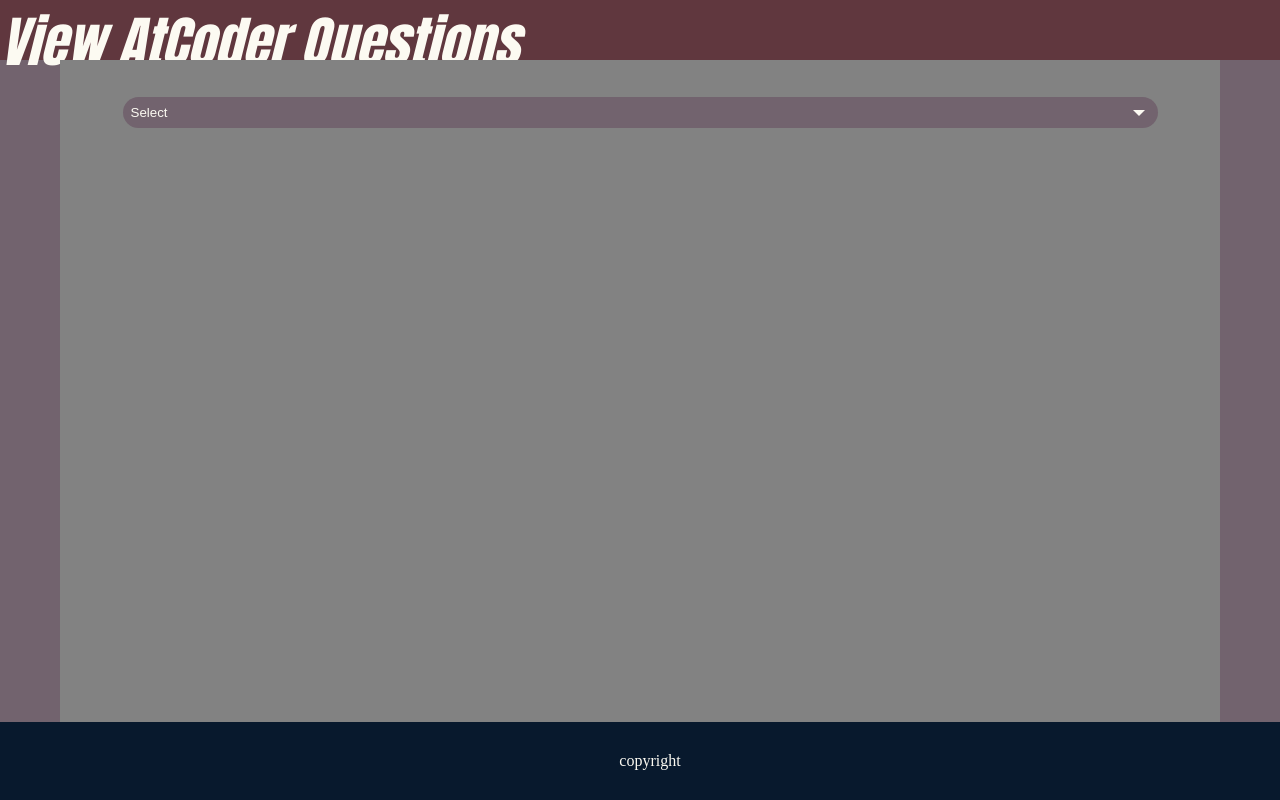
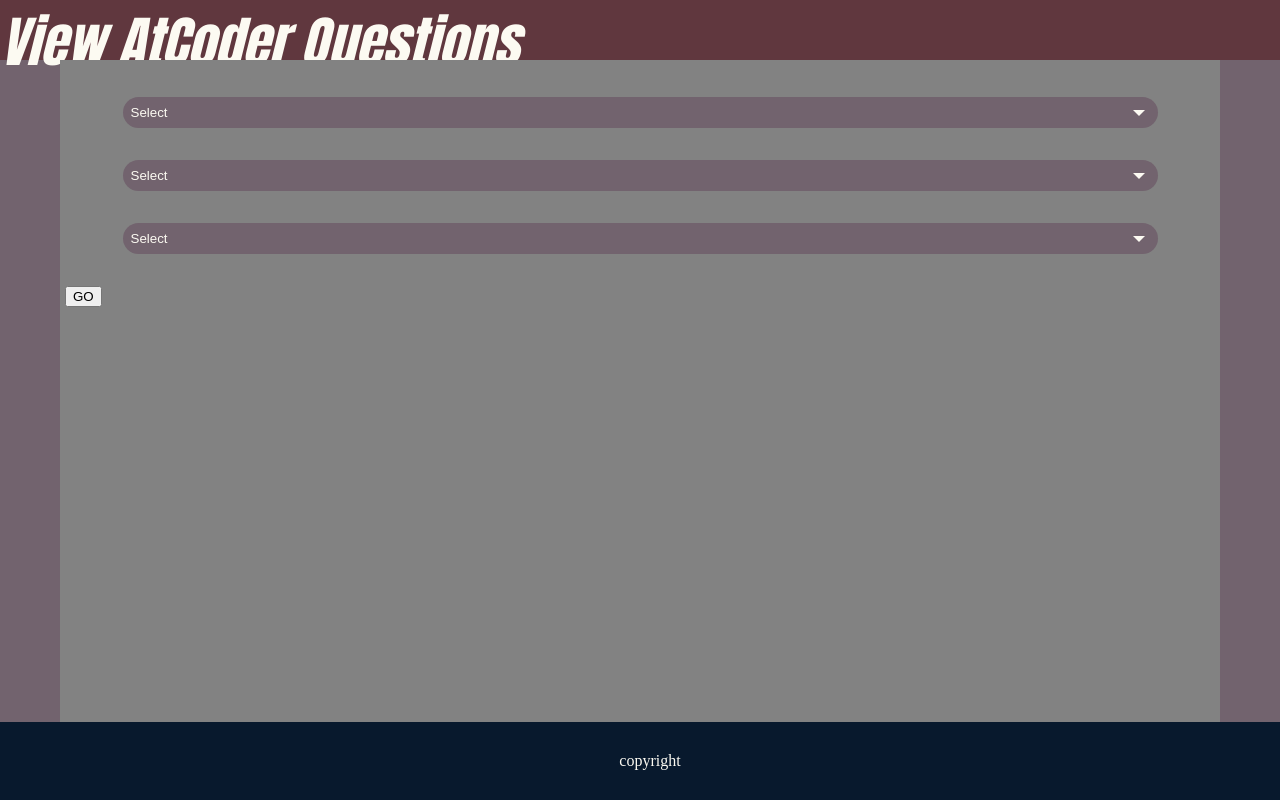
Before and after one commit to konekato/view-atcoder-questions, a Django app: page /home/ in a window 1280 px wide. Run offline with Django 3.2, Linux system fonts and the light colour scheme.

Commit message:
viewでコンテスト番号、問題番号表示できるよう修正

```diff
--- a/api/forms.py
+++ b/api/forms.py
@@ -1,10 +1,26 @@
 from django import forms
 
 CONTESTS = (
-    {'','Select'},
-    ('ABC','AtCoder Begginer Contest'),
-    ('ARC','AtCoder Regular Contest'),
-    ('AGC','AtCoder Grand Contest'),
+    ('','Select'),
+    ('abc','AtCoder Begginer Contest'),
+    ('arc','AtCoder Regular Contest'),
+    ('agc','AtCoder Grand Contest'),
+)
+
+NUMBERS = [[0 for i in range(2)] for j in range(11)]
+NUMBERS[0] = {'',"Select"}
+for i in range(10):
+    for j in range(2):
+        NUMBERS[i+1][j] = str(i+1)
+
+QUESTIONS = (
+    ('','Select'),
+    ('a','A'),
+    ('b','B'),
+    ('c','C'),
+    ('d','D'),
+    ('e','E'),
+    ('f','F'),
 )
 
 class ViewContests(forms.Form):
@@ -15,3 +31,17 @@
         choices=CONTESTS,
         widget=forms.Select,
     )
+    numbers = forms.ChoiceField(
+        label='Numbers',
+        required=True,
+        disabled=False,
+        choices=NUMBERS,
+        widget=forms.Select,
+    )
+    questions = forms.ChoiceField(
+        label='Questions',
+        required=True,
+        disabled=False,
+        choices=QUESTIONS,
+        widget=forms.Select,
+    )
--- a/api/templates/select_questions.html
+++ b/api/templates/select_questions.html
@@ -11,10 +11,17 @@
     <body>
         <header id="header">View AtCoder Questions</header>
         <div id="body">
-            <form>
+            <form action="question" method="POST">
                 <div class="selectbox sb">
                     {{ form.contests }}
                 </div>
+                <div class="selectbox sb">
+                    {{ form.numbers }}
+                </div>
+                <div class="selectbox sb">
+                    {{ form.questions }}
+                </div>
+                <input type="submit" value="GO">
             </form>
         </div>
         <footer id="footer">copyright</footer>
```
